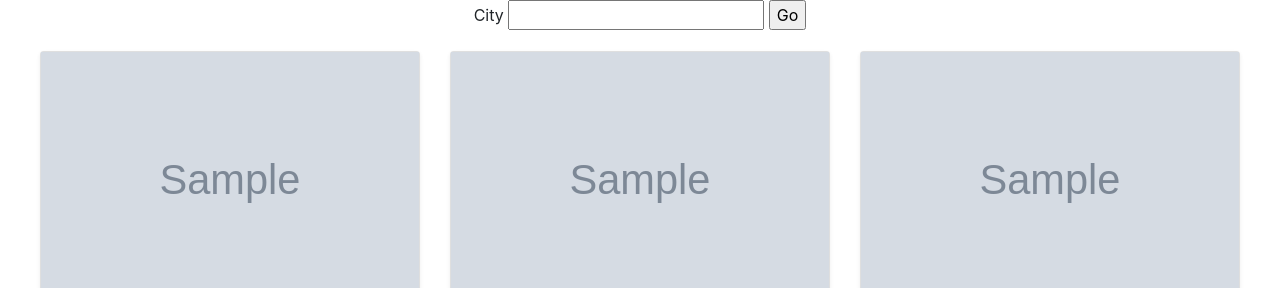
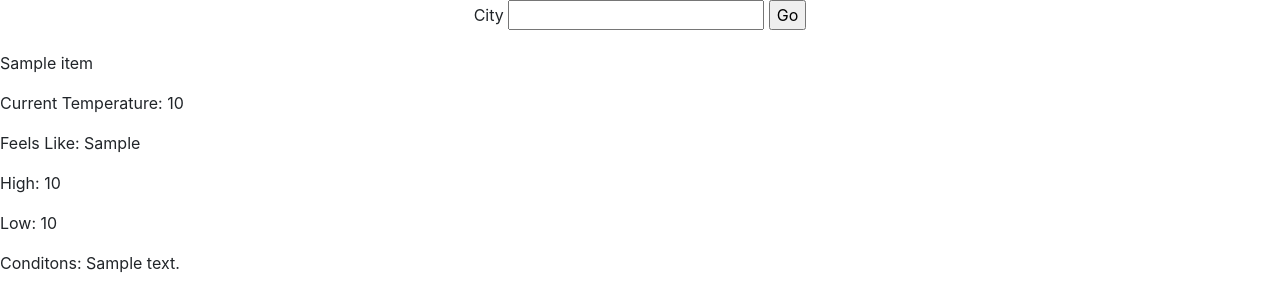
Before and after one commit to rltsystems/205final, a Flask app: page / in a window 1280 px wide. Shown: the top 288 px of the page. Run offline with Flask 2, Linux system fonts and the light colour scheme; grey boxes marked "Sample" are stand-in pictures; a database or web service that is not in the repository returns one stand-in record (values such as "Sample title"); data that the repository does not hold is empty; some libraries are stand-ins or nearby versions.

Commit message:
implemented weather API from Karan's branch
default behavior: display weather for auto detected location

additional behavior: weather location updates in conjunction with search city

```diff
--- a/final.py
+++ b/final.py
@@ -37,15 +37,20 @@ def hello():
     try:
         loc = requests.get('http://ip-api.com/json/') #documentation here: https://ip-api.com/docs
         loc_data = loc.json()
+        city_weather = loc_data['city']
         if city=="United States": #default
             r = requests.get('https://gnews.io/api/v4/top-headlines?lang=en&topic=nation&country=us&token='+api_key+'')
+            url = 'http://api.openweathermap.org/data/2.5/weather?q='+city_weather+'&units=imperial&appid=271d1234d3f497eed5b1d80a07b3fcd1'
+            w = requests.get(url)
+            w_data = w.json()
         else: #search term
             r = requests.get('https://gnews.io/api/v4/search?q='+city+'&lang=en&country=us&token='+api_key+'')
+            w_data = requests.get('http://api.openweathermap.org/data/2.5/weather?q='+city+'&units=imperial&appid=271d1234d3f497eed5b1d80a07b3fcd1').json()
         data = r.json()
 
     except:
         output = 'failed'
-    return render_template('template.html',data=data,form=form,cit=city,loc_data=loc_data)
+    return render_template('template.html',data=data,form=form,cit=city,loc_data=loc_data,w_data=w_data)
 
 #<center>
 #<div>
--- a/templates/template.html
+++ b/templates/template.html
@@ -10,6 +10,14 @@
 </form>
 </div>
 </center>
+
+<p>{{w_data['name']}}</p>
+<p>Current Temperature: {{w_data['main']['temp']}}</p>
+<p>Feels Like: {{w_data['main']['feels_like']}}</p>
+<p>High: {{w_data['main']['temp_max']}}</p>
+<p>Low: {{w_data['main']['temp_min']}}</p>
+<p>Conditons: {{w_data['weather'][0]['description']}}</p>
+<img src="http://openweathermap.org/img/w/{{w_data['weather'][0]['icon']}}.png">
 
 <div class="mx-auto" style="width: 1200px;">
 <div class="row">
```
